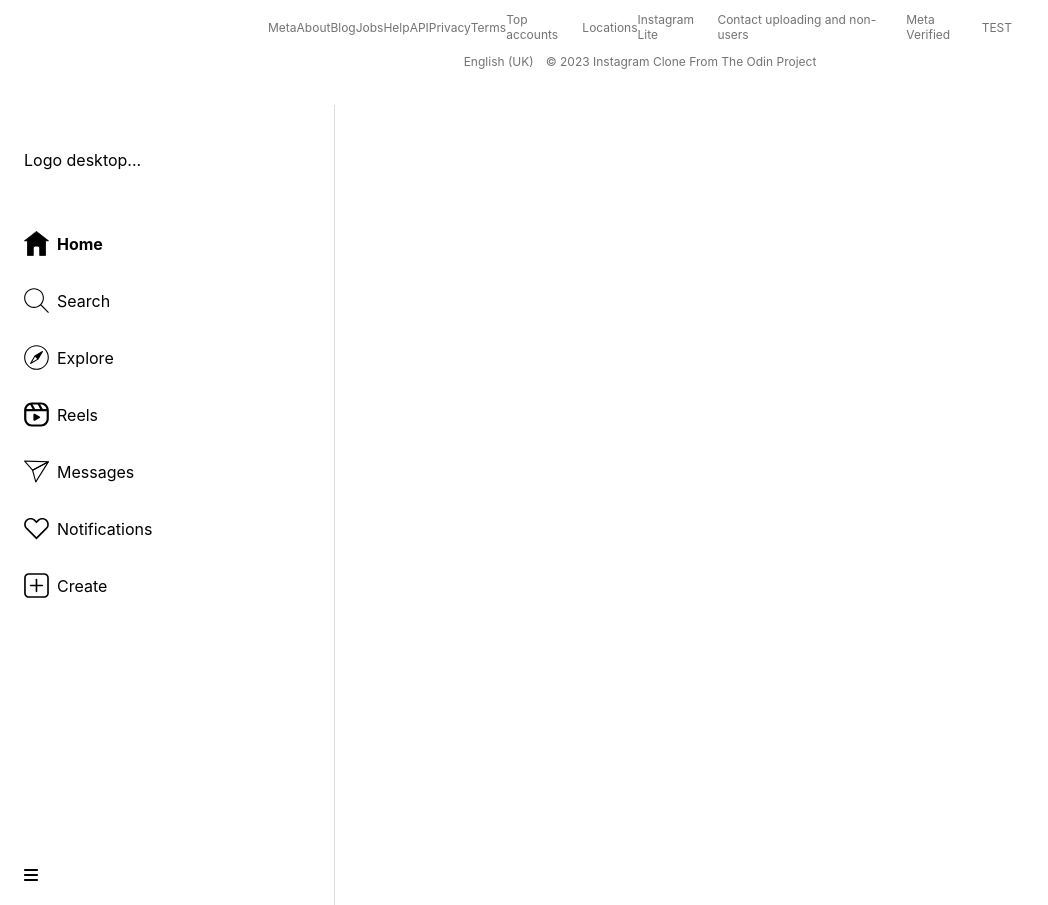
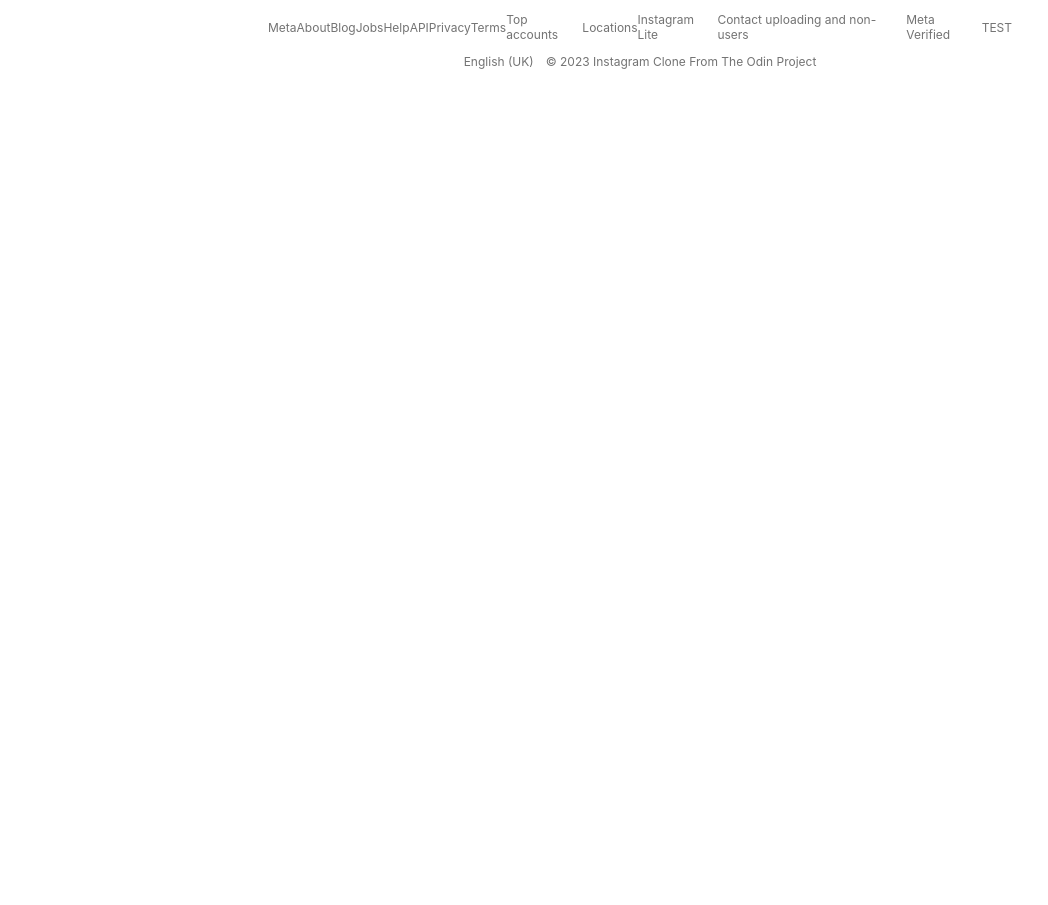
Before and after one commit to cdevelopment010/insta-clone, a React (Create React App) app: page / in a window 1280 px wide. Shown: the part 695-1600 px from the top of the page, without its empty margins (0-1048 px from the left). After the commit the page ends 800 px from the top, so only its background shows below. Built offline with nearby package versions, Linux system fonts and the light colour scheme; no server answers.

Commit message:
Fix: Layout component to house menu and children

```diff
--- a/src/App.js
+++ b/src/App.js
@@ -10,6 +10,7 @@ import Home from "./Components/Home";
 import EmailSignUp from './Components/EmailSignUp';
 import CreatePost from './Components/CreatePost';
 import Profile from './Components/Profile';
+import Layout from './Components/Layout';
 
 function App() {
 
@@ -27,16 +28,16 @@ function App() {
         <Routes >
           <Route path="/" element={<Login />} />
           <Route path="/emailsignup" element={<EmailSignUp />} />
+          <Route path="/home" element={<Layout showCreate={showCreate}><Home showCreate={showCreate} showAddModal={showAddModal}/></Layout>} />
+          <Route path="/profile" element={<Layout showCreate={showCreate}><Profile /></Layout>} />
+          <Route path="/createpost" element={<Layout showCreate={showCreate}><CreatePost /></Layout>} />
+          <Route path="/notifications" element={<Layout showCreate={showCreate}><div></div></Layout>} />
+          <Route path="/messages" element={<Layout showCreate={showCreate}></Layout>} />
+          <Route path="/reels" element={<Layout showCreate={showCreate}></Layout>} />
+          <Route path="/explore" element={<Layout showCreate={showCreate}></Layout>} />
+          <Route path="/search" element={<Layout showCreate={showCreate}></Layout>} />
+          <Route path="/tags" element={<Layout showCreate={showCreate}></Layout>} />
         </Routes>
-
-          <Menu showCreate={showCreate}>
-            <Routes>
-              <Route path="/home" element={<Home showCreate={showCreate} showAddModal={showAddModal}/>} />
-              <Route path="/profile" element={<Profile />} />
-              <Route path="/createpost" element={<CreatePost />} />
-
-            </Routes>
-          </Menu>
       </BrowserRouter>
     </div>
   );
--- /dev/null
+++ b/src/Components/Layout.js
@@ -0,0 +1,13 @@
+
+import Menu from './Menu';
+
+export default function Layout({children, showCreate}) {
+
+    return (
+        <div>
+            <Menu showCreate={showCreate}>
+                {children}
+            </Menu>
+        </div>
+    )
+}
--- a/src/Components/Menu.js
+++ b/src/Components/Menu.js
@@ -122,7 +122,7 @@ export default function Menu({showCreate, children}) {
                                 Home
                             </span></Link></li>
                         <li className="d-flex align-items-center menu-item">
-                            <Link to="Search">
+                            <Link to="/Search">
                             <span className={`d-flex align-items-center ${currentMenuItem==="search" ? 'bold' : ''}`} onClick={changeToSolid} id="search">
                                 <svg height="25" width="25" className="svg-icon me-2" >
                                     {currentMenuItem==="search"
@@ -137,7 +137,7 @@ export default function Menu({showCreate, children}) {
                             </Link>
                         </li>
                         <li className="d-flex align-items-center menu-item">
-                            <Link to="explore">
+                            <Link to="/explore">
                             <span className={`d-flex align-items-center ${currentMenuItem==="explore" ? 'bold' : ''}`} onClick={changeToSolid} id="explore">
                                 <svg height="25" width="25" className="svg-icon compass me-2" >
                                     {currentMenuItem==="explore"
@@ -152,7 +152,7 @@ export default function Menu({showCreate, children}) {
                             </Link>
                         </li>
                         <li className="d-flex align-items-center menu-item">
-                            <Link to="reels">
+                            <Link to="/reels">
                             <span className={`d-flex align-items-center ${currentMenuItem==="reels" ? 'bold' : ''}`} onClick={changeToSolid} id="reels">
                                 <svg height="25" width="25" className="svg-icon me-2" >
                                     {currentMenuItem==="reels"
@@ -168,7 +168,7 @@ export default function Menu({showCreate, children}) {
                             </Link>
                         </li>
                         <li className="d-flex align-items-center menu-item">
-                            <Link to="messages">
+                            <Link to="/messages">
                             <span className={`d-flex align-items-center ${currentMenuItem==="share" ? 'bold' : ''}`} onClick={changeToSolid} id="share">
                                 <svg height="25" width="25" className="svg-icon me-2" >
                                     {currentMenuItem==="share"
@@ -183,7 +183,7 @@ export default function Menu({showCreate, children}) {
                             </Link>
                         </li>
                         <li className="d-flex align-items-center menu-item">
-                            <Link to="notification">
+                            <Link to="/notifications">
                             <span className={`d-flex align-items-center ${currentMenuItem==="notifications" ? 'bold' : ''}`} onClick={changeToSolid} id="notifications">
                                 <svg height="25" width="25" className="svg-icon me-2" >
                                     {currentMenuItem==="notifications"
```
